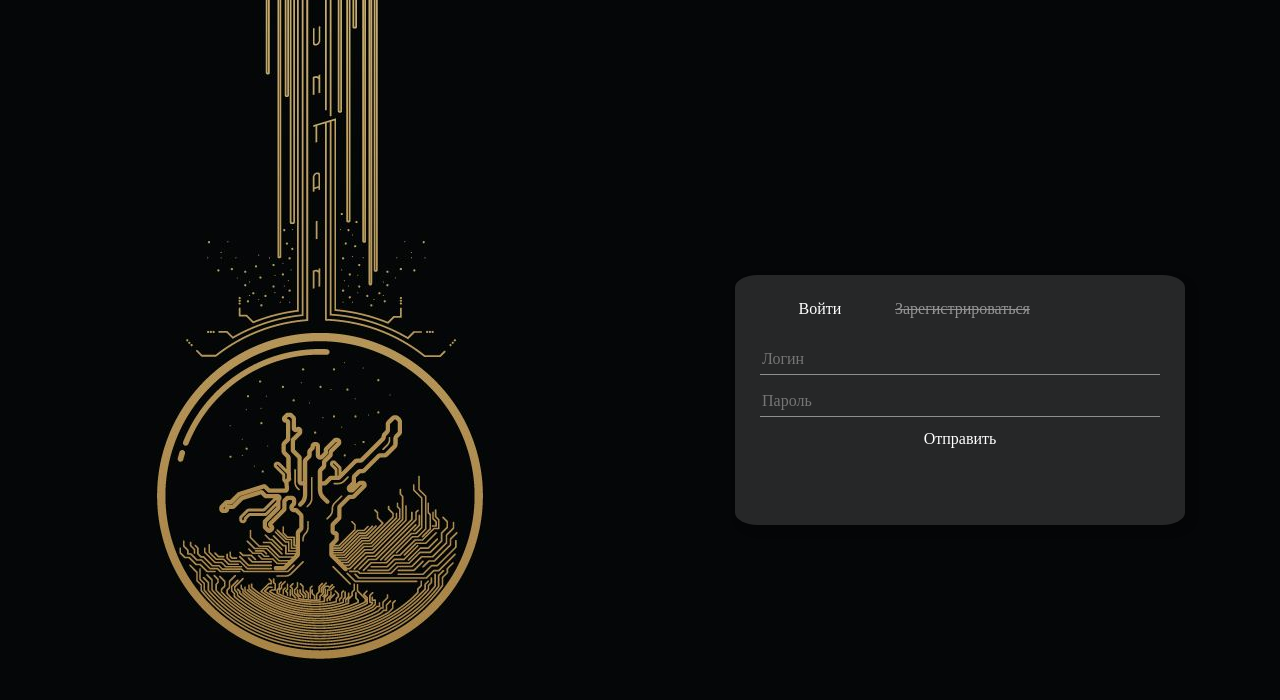
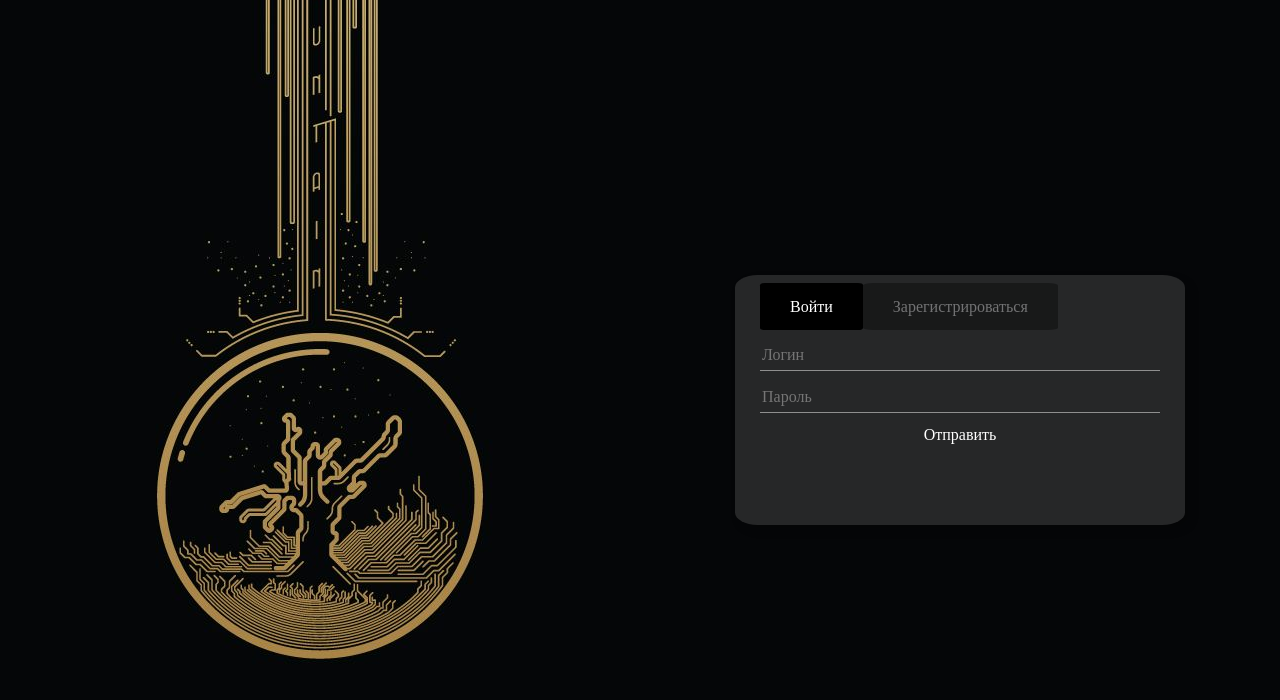
Before and after one commit to drepnikov/sandbox-frontend, a React (Create React App) app: page /auth/signin in a window 1280 px wide. Shown: the top 700 px of the page. Built offline with nearby package versions, Linux system fonts and the light colour scheme.

Commit message:
Перекомпозировал компонент навигации

```diff
--- a/src/core/components/logical/AuthForm/AuthForm.tsx
+++ b/src/core/components/logical/AuthForm/AuthForm.tsx
@@ -17,8 +17,8 @@ const AuthForm: React.FunctionComponent<IProps> = () => {
     return (
         <S.StyledAuthFormContainer>
             <S.StyledAuthNavigation>
-                <NavigationTab to={config.ROUTE_PATHS.authSignin} title={tabs.signin} />
-                <NavigationTab to={config.ROUTE_PATHS.authSignup} title={tabs.signup} disabled />
+                <S.StyledNavigationTab to={config.ROUTE_PATHS.authSignin} title={tabs.signin} />
+                <S.StyledNavigationTab to={config.ROUTE_PATHS.authSignup} title={tabs.signup} />
             </S.StyledAuthNavigation>
 
             <Switch>
--- a/src/core/components/logical/AuthForm/styles.ts
+++ b/src/core/components/logical/AuthForm/styles.ts
@@ -1,12 +1,20 @@
 import styled from "@emotion/styled";
 import { Navigation } from "@Core/components/smart/Navigation/Navigation";
+import { NavigationTab } from "@Core/components/smart/Navigation/NavigationTab/NavigationTab";
 
 export const StyledAuthFormContainer = styled.div`
     width: 100%;
 `;
 
 export const StyledAuthNavigation = styled(Navigation)`
-    margin-bottom: 10px;
+    margin-bottom: 20px;
+    margin-top: 10px;
+`;
+
+export const StyledNavigationTab = styled(NavigationTab)`
+    .route-link {
+        background-color: black;
+    }
 `;
 
 export const StyledForm = styled.form``;
--- a/src/core/components/smart/Navigation/Navigation.scss
+++ /dev/null
@@ -1,18 +0,0 @@
-.navigation {
-    display: flex;
-}
-
-.navigation__tab {
-    padding: 12px;
-    text-decoration: none;
-    color: inherit;
-    margin-right: 3px;
-    width: 120px;
-    text-align: center;
-}
-
-.navigation__tab--disabled {
-    cursor: default;
-    text-decoration: line-through;
-    opacity: 50%;
-}
--- a/src/core/components/smart/Navigation/Navigation.tsx
+++ b/src/core/components/smart/Navigation/Navigation.tsx
@@ -1,20 +1,14 @@
 import * as React from "react";
-
-import "./Navigation.scss";
-import { ServiceContainer } from "@Core/services/ServiceContainer";
-const { stylesHandler } = ServiceContainer;
+import * as S from "./styles";
 
 interface IProps {
     className?: string;
 }
 
 const Navigation: React.FunctionComponent<IProps> = ({ className, children }) => {
-    // присутствие параметра className обязателено (но сам аргумент не обязателен), чтобы при желании можно было стилизовать этот компонент извне
-    const classNames = {
-        block: stylesHandler.getClassName("navigation", { additionalClassName: className }),
-    };
+    // присутствие параметра className обязательно, чтобы при желании можно было стилизовать этот компонент через styled
 
-    return <nav className={classNames.block}>{children}</nav>;
+    return <S.StyledNavigationContainer className={className}>{children}</S.StyledNavigationContainer>;
 };
 
 export { Navigation };
--- a/src/core/components/smart/Navigation/NavigationTab/NavigationTab.tsx
+++ b/src/core/components/smart/Navigation/NavigationTab/NavigationTab.tsx
@@ -1,11 +1,10 @@
 import * as React from "react";
-import "../Navigation.scss";
-import { Link } from "react-router-dom";
 import { useLocation } from "react-router-dom";
-
+import * as S from "../styles";
 import { ServiceContainer } from "@Core/services/ServiceContainer";
 import { MouseEventHandler } from "react";
-const { stylesHandler, urlService } = ServiceContainer;
+import { RouteLink } from "@Core/components/smart/RouteLink/RouteLink";
+const { urlService } = ServiceContainer;
 
 export interface INavigationTabProps {
     title: string;
@@ -14,24 +13,20 @@ export interface INavigationTabProps {
     onClick?: MouseEventHandler;
     disabled?: boolean;
     icon?: React.FC;
+    className?: string;
 }
 
-const NavigationTab: React.FunctionComponent<INavigationTabProps> = ({ title, onClick, disabled, to }) => {
+const NavigationTab: React.FunctionComponent<INavigationTabProps> = ({ title, onClick, disabled, to, className }) => {
     const location = useLocation();
 
-    // Если будет to с query-параметрами, проверку не пройдет, это плохо
     const current = location.pathname === urlService.clearURLFromSearchParams(to);
 
-    const classNames = {
-        navigationTabElement: stylesHandler.getClassName("navigation__tab", { current, disabled }),
-    };
-
-    return disabled ? (
-        <a className={classNames.navigationTabElement}>{title}</a>
-    ) : (
-        <Link onClick={onClick ? onClick : undefined} className={classNames.navigationTabElement} to={to}>
-            {title}
-        </Link>
+    return (
+        <S.StyledNavigationTabContainer className={className} current={current}>
+            <RouteLink current={current} disabled={disabled} onClick={onClick} to={to}>
+                {title}
+            </RouteLink>
+        </S.StyledNavigationTabContainer>
     );
 };
 
--- /dev/null
+++ b/src/core/components/smart/Navigation/styles.ts
@@ -0,0 +1,19 @@
+import styled from "@emotion/styled";
+import { css } from "@emotion/react";
+
+export const StyledNavigationContainer = styled.nav`
+    display: flex;
+`;
+
+const currentNavigationTab = css`
+    opacity: 100%;
+`;
+export const StyledNavigationTabContainer = styled.span<{ current: boolean }>`
+    .route-link {
+        padding: 15px 30px;
+        border-radius: 5%;
+        opacity: 35%;
+
+        ${(props) => (props.current ? currentNavigationTab : null)}
+    }
+`;
--- /dev/null
+++ b/src/core/components/smart/RouteLink/RouteLink.tsx
@@ -0,0 +1,27 @@
+import * as React from "react";
+import * as S from "./styles";
+import { Link } from "react-router-dom";
+import { MouseEventHandler, useCallback } from "react";
+
+interface IProps {
+    to: string;
+    onClick?: MouseEventHandler;
+    disabled?: boolean;
+    current?: boolean;
+}
+
+const RouteLink: React.FC<IProps> = ({ to, onClick, current, disabled, children }) => {
+    return (
+        <S.StyledRouteLinkContainer current={Boolean(current)} disabled={Boolean(disabled)}>
+            {disabled ? (
+                <a className={"route-link"}>{children}</a>
+            ) : (
+                <Link className={"route-link"} onClick={onClick} to={to}>
+                    {children}
+                </Link>
+            )}
+        </S.StyledRouteLinkContainer>
+    );
+};
+
+export { RouteLink };
--- /dev/null
+++ b/src/core/components/smart/RouteLink/styles.ts
@@ -0,0 +1,22 @@
+import styled from "@emotion/styled";
+import { css } from "@emotion/react";
+
+const disabledLink = css`
+    cursor: default;
+    text-decoration: line-through;
+`;
+
+const currentLink = css`
+    cursor: default;
+`;
+
+export const StyledRouteLinkContainer = styled.span<{ disabled: boolean; current: boolean }>`
+    .route-link {
+        text-decoration: none;
+        color: inherit;
+        text-align: center;
+
+        ${({ disabled }) => (disabled ? disabledLink : null)};
+        ${({ current }) => (current ? currentLink : null)}
+    }
+`;
```
Also changed, not shown: 1 other file (tests, documents, lock files or other folders).
